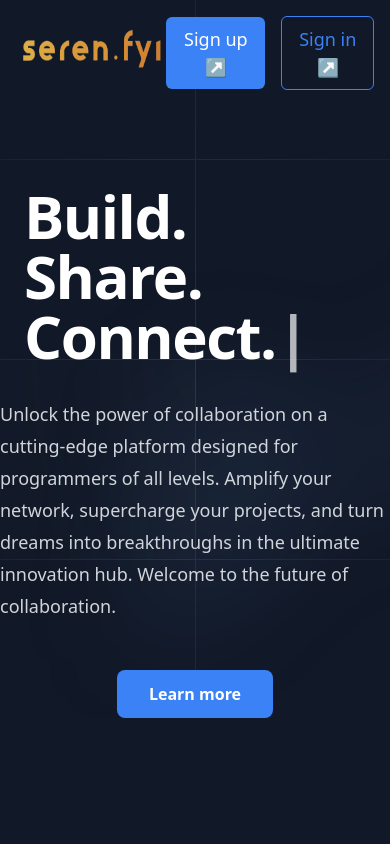
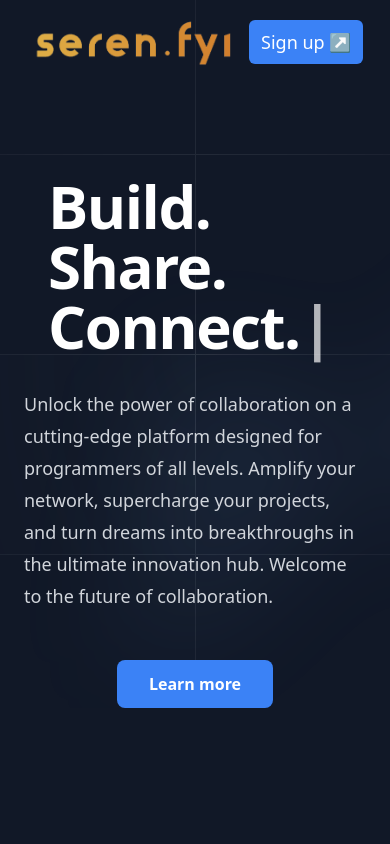
Before and after one commit to Seren-fyi/Seren.fyi-Landing-Page, a Next.js app in the folder Seren.fyi-Landing-Page/: page / in a window 390 px wide. Shown: the top 844 px of the page. Built offline with nearby package versions, Linux system fonts and the light colour scheme.

Commit message:
Fixed margins
Fixed margins and moved the sign up button up a bit to align with the logo.

```diff
--- a/Seren.fyi-Landing-Page/src/pages/index.js
+++ b/Seren.fyi-Landing-Page/src/pages/index.js
@@ -159,25 +159,18 @@ export default function Home() {
 
                     <nav className="flex items-center justify-evenly p-4 bg-transparent shadow-none">
                         <div className="flex items-center">
-                            <img className="h-14" src="/serenlogo.png" alt="Seren.fyi Logo"/>
+                            <img className="h-16" src="/serenlogo.png" alt="Seren.fyi Logo"/>
                         </div>
-                        <div className="flex items-center">
+                        <div className="flex items-center -mt-3">
                             <a href="#Launch">
-                                <button
-                                    className="py-2 px-4 text-lg font-medium text-white bg-blue-500 rounded-md hover:bg-blue-600">Sign
-                                    up ↗
-                                </button>
-                            </a>
-                            <a href="#Launch">
-                                <button
-                                    className="ml-4 py-2 px-4 text-lg font-medium text-blue-500 bg-transparent border border-blue-500 rounded-md hover:text-white hover:bg-blue-500">Sign
-                                    in ↗
+                                <button className="text-lg py-2 px-3 md:px-4 font-medium text-white bg-blue-500 rounded-md hover:bg-blue-600">
+                                    Sign up ↗
                                 </button>
                             </a>
                         </div>
                     </nav>
 
-                    <div className="flex items-center justify-center flex-col">
+                    <div className="flex items-center justify-center flex-col px-6">
                         <div className="mx-auto max-w-7xl px-6 pb-8 pt-10 sm:pb-28 lg:flex lg:px-8 lg:pt-40">
                             <h1 className="mt-10 text-6xl font-bold tracking-tight text-white sm:text-8xl">
                                 <Typewriter options={{
```
